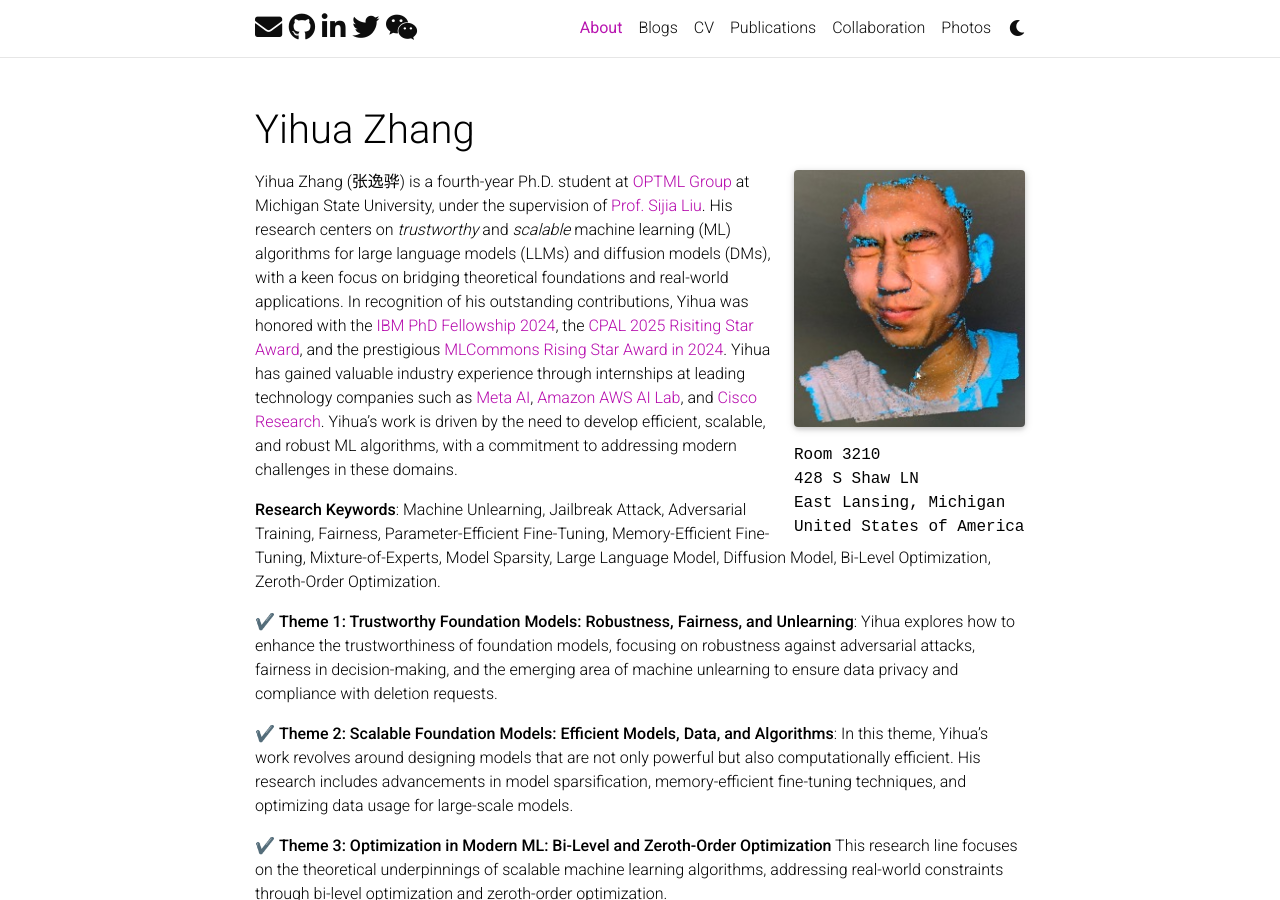
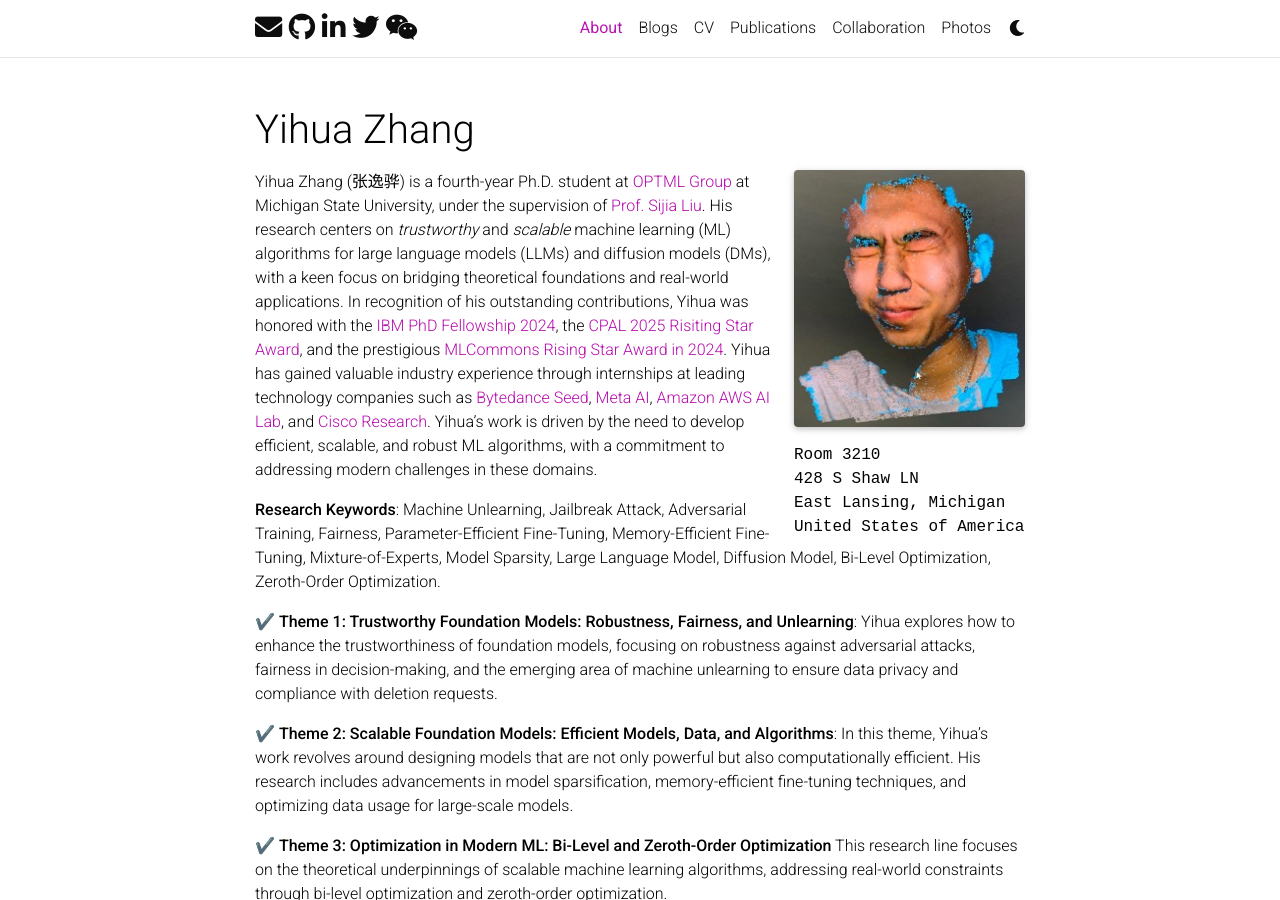
Before and after one commit to NormalUhr/yihua-zhang, a Jekyll site: the page built from _pages/about.md, in a window 1280 px wide and 900 px high. Built offline with Jekyll 4.4.1, drawn with Linux system fonts in a browser that asks for light colours; full-size pictures stand in for the smaller copies a plugin makes; emoji names are drawn with the system emoji font; comment, search, counter and statistics services are not loaded; a style sheet for code colours, icons or effects is not loaded.

Commit message:
update about page

```diff
--- a/_pages/about.md
+++ b/_pages/about.md
@@ -22,7 +22,7 @@ social: true  # includes social icons at the bottom of the page
 ---
 
 
-Yihua Zhang (张逸骅) is a fourth-year Ph.D. student at [OPTML Group](https://www.optml-group.com/) at Michigan State University, under the supervision of [Prof. Sijia Liu](https://lsjxjtu.github.io/). His research centers on *trustworthy* and *scalable* machine learning (ML) algorithms for large language models (LLMs) and diffusion models (DMs), with a keen focus on bridging theoretical foundations and real-world applications. In recognition of his outstanding contributions, Yihua was honored with the [IBM PhD Fellowship 2024](https://research.ibm.com/university/awards/fellowships-awardees.html), the [CPAL 2025 Risiting Star Award](https://cpal.cc/rising_stars_guidelines/), and the prestigious [MLCommons Rising Star Award in 2024](https://mlcommons.org/2024/06/2024-mlc-rising-stars/). Yihua has gained valuable industry experience through internships at leading technology companies such as [Meta AI](https://ai.meta.com/), [Amazon AWS AI Lab](https://aws.amazon.com/ai/), and [Cisco Research](https://research.cisco.com/). Yihua’s work is driven by the need to develop efficient, scalable, and robust ML algorithms, with a commitment to addressing modern challenges in these domains.
+Yihua Zhang (张逸骅) is a fourth-year Ph.D. student at [OPTML Group](https://www.optml-group.com/) at Michigan State University, under the supervision of [Prof. Sijia Liu](https://lsjxjtu.github.io/). His research centers on *trustworthy* and *scalable* machine learning (ML) algorithms for large language models (LLMs) and diffusion models (DMs), with a keen focus on bridging theoretical foundations and real-world applications. In recognition of his outstanding contributions, Yihua was honored with the [IBM PhD Fellowship 2024](https://research.ibm.com/university/awards/fellowships-awardees.html), the [CPAL 2025 Risiting Star Award](https://cpal.cc/rising_stars_guidelines/), and the prestigious [MLCommons Rising Star Award in 2024](https://mlcommons.org/2024/06/2024-mlc-rising-stars/). Yihua has gained valuable industry experience through internships at leading technology companies such as [Bytedance Seed](https://seed.bytedance.com/en/), [Meta AI](https://ai.meta.com/), [Amazon AWS AI Lab](https://aws.amazon.com/ai/), and [Cisco Research](https://research.cisco.com/). Yihua’s work is driven by the need to develop efficient, scalable, and robust ML algorithms, with a commitment to addressing modern challenges in these domains.
 
 **Research Keywords**: Machine Unlearning, Jailbreak Attack, Adversarial Training, Fairness, Parameter-Efficient Fine-Tuning, Memory-Efficient Fine-Tuning, Mixture-of-Experts, Model Sparsity, Large Language Model, Diffusion Model, Bi-Level Optimization, Zeroth-Order Optimization.
 
```
